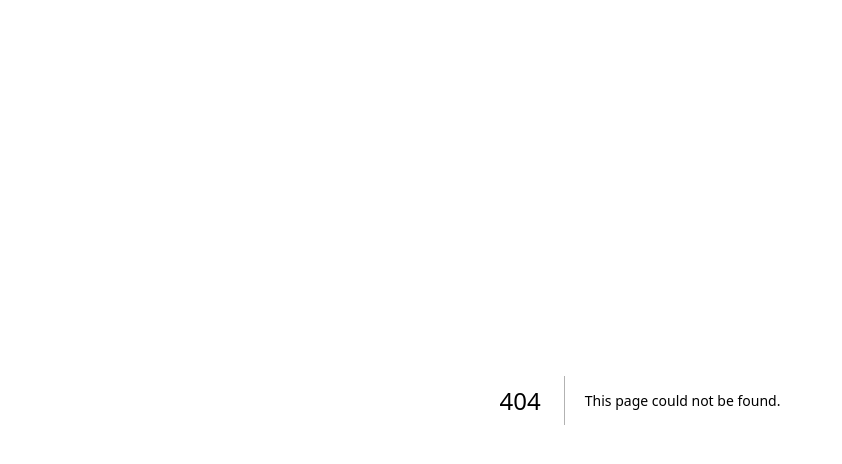
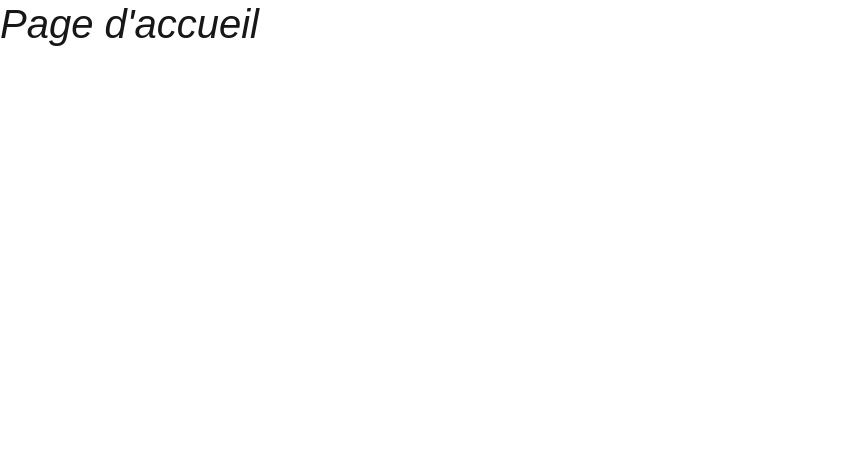
Before and after one commit to insuludu/5DW-TP, a Next.js app in the folder frontend/: page /terms in a window 1280 px wide. Before the commit this address had no page. Shown: the top 464 px of the page, without its empty margins (0-842 px from the left). Built offline with nearby package versions, Linux system fonts and the light colour scheme.

Commit message:
Création de la page terms

```diff
--- /dev/null
+++ b/frontend/src/app/terms/page.tsx
@@ -0,0 +1,9 @@
+import styles from "../styles/page.module.css";
+
+export default function Home() {
+  return (
+    <div>
+        <h1 className={styles.italic}>Page d'accueil</h1>
+    </div>
+  );
+}
```
